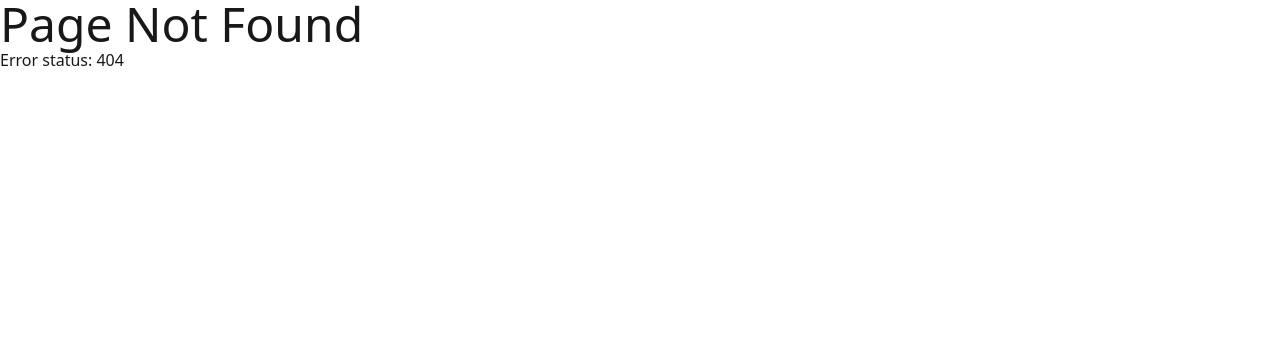
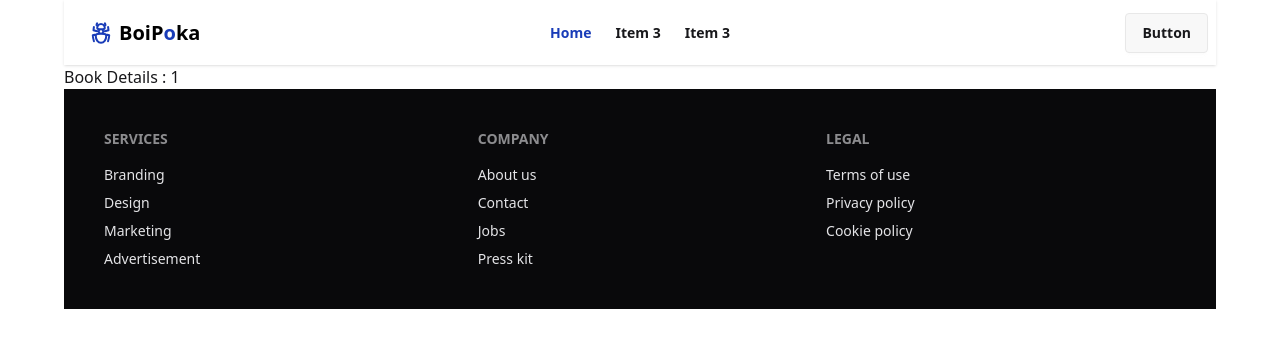
Before and after one commit to shamima-akter20/boi-poka-project, a React (Vite) app: page /books/1 in a window 1280 px wide. Before the commit this address had no page. Shown: the top 348 px of the page. Built offline with nearby package versions, Linux system fonts and the light colour scheme.

Commit message:
include book details

```diff
--- /dev/null
+++ b/src/componants/BookDetail/BookDetail.jsx
@@ -0,0 +1,15 @@
+import React from 'react'
+import { useParams } from 'react-router-dom'
+
+const BookDetail = () => {
+  const { id } = useParams()
+  console.log(id)
+
+  return (
+    <div>
+      <h2>Book Details : {id} </h2>
+    </div>
+  )
+}
+
+export default BookDetail
--- a/src/componants/Books/Book.jsx
+++ b/src/componants/Books/Book.jsx
@@ -1,7 +1,9 @@
 import React from 'react'
+import { Link } from 'react-router-dom'
 
 const Book = ({ book }) => {
   const {
+    id,
     image,
     category,
     bookName,
@@ -15,6 +17,7 @@ const Book = ({ book }) => {
   } = book
 
   return (
+    <Link to={`/books/${id}`}>
       <div className="">
         <div className="card bg-base-100 w-56 shadow-sm">
           <figure className="bg-gray-200">
@@ -37,6 +40,7 @@ const Book = ({ book }) => {
           </div>
         </div>
       </div>
+    </Link>
   )
 }
 
--- a/src/componants/Books/Books.jsx
+++ b/src/componants/Books/Books.jsx
@@ -13,7 +13,7 @@ const Books = () => {
   return (
     <div>
       <h2 className="text-4xl font-bold text-center font-libra my-10">Books</h2>
-      <div className="grid grid-cols-1 md:grid-cols-2 lg:grid-cols-3 gap-4 ">
+      <div className="grid grid-cols-1 md:grid-cols-2 lg:grid-cols-3 gap-4 place-items-center ">
         {books.map((book) => (
           <Book book={book} key={book.id}></Book>
         ))}
--- a/src/main.jsx
+++ b/src/main.jsx
@@ -6,6 +6,7 @@ import Root from './componants/Layouts/Root'
 import ErrorPage from './componants/ErrorPage/ErrorPage'
 import Home from './componants/Home/Home'
 import Dashboard from './componants/Dashboard/Dashboard'
+import BookDetail from './componants/BookDetail/BookDetail'
 
 const router = createBrowserRouter([
   {
@@ -16,6 +17,10 @@ const router = createBrowserRouter([
       {
         path: '/',
         element: <Home></Home>,
+      },
+      {
+        path: 'books/:id',
+        element: <BookDetail> </BookDetail>,
       },
       {
         path: '/dashboard',
```
Lines whose indentation alone changed are shown as unchanged.
